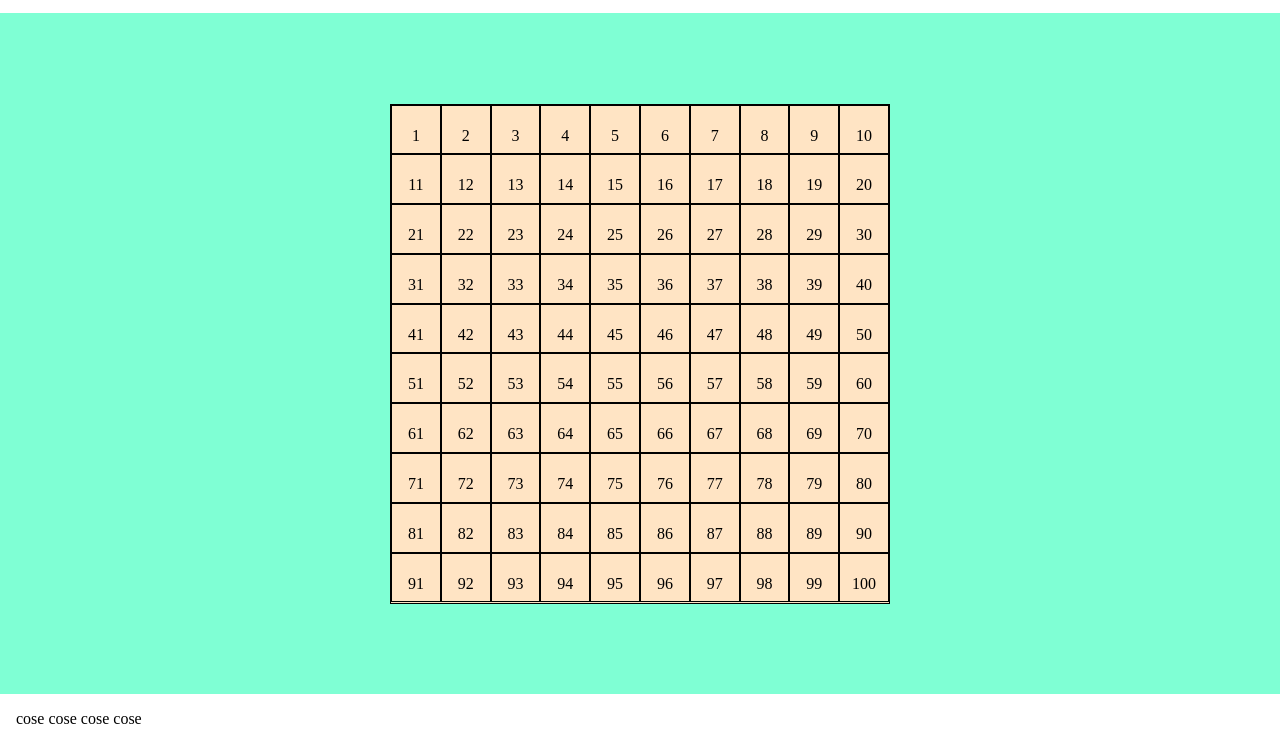
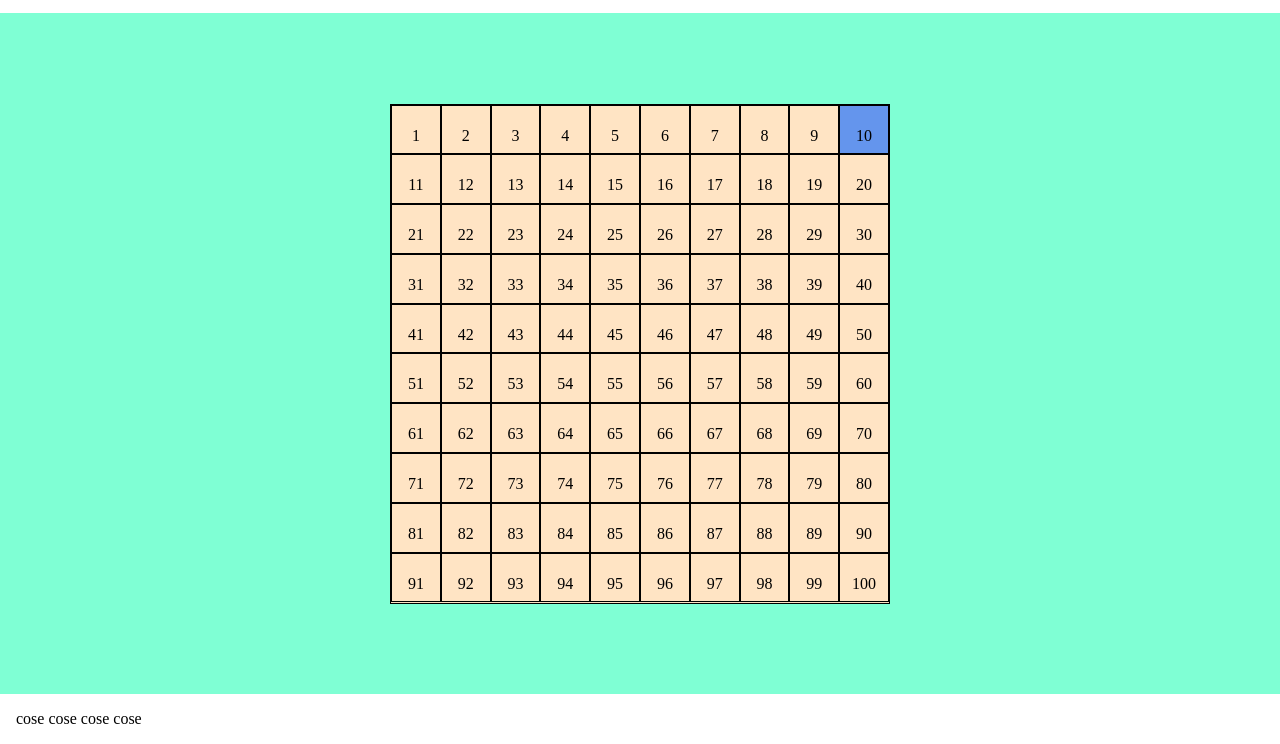
Before and after one commit to Therakar/js-campominato-grid, a plain HTML site: page index.html in a window 1280 px wide. Both pictures are taken after a click on the element "10". Shown: the part 56-800 px from the top of the page. Drawn offline with Linux system fonts and the light colour scheme.

Commit message:
fa in modo che a ogni elemento cliccato venga applicata la classe .selected grazie alla parola chiave this

```diff
--- a/css/style.css
+++ b/css/style.css
@@ -46,6 +46,10 @@ main{
     line-height: 3.6875rem;
 }
 
+.selected{
+    background-color: cornflowerblue;
+}
+
 /* FOOTER */
 footer{
     padding: 1rem;
--- a/js/main.js
+++ b/js/main.js
@@ -7,7 +7,8 @@ for (let i = 1; i <= 100; i++){ //ciclo for che va da 1 a 100
     boardCell.innerHTML = i; // inserisce un valore in ogniuno dei div
     boardCell.classList.add("boardNumber"); // assegna ai div la classe .boardNumber
     boardCell.addEventListener("click", function(){ //aggiunge un event listener a tutti gli elementi boardCell
-        alert("ELEMENTO SELEZIONATO!");
+        this.classList.add("selected");
+        alert(`HAI SELEZIONATO L'ELEMENTO:  ${i}`);
     });
     boardContainer.append(boardCell); //aggiunge gli elementi nell'html
 }
```
